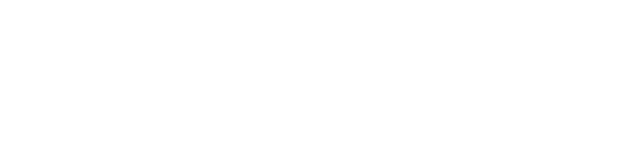
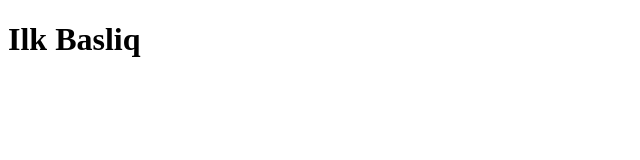
Before and after one commit to Fo1zy/git-ders, a plain HTML site: page index.html in a window 1280 px wide. Shown: the whole page, without its empty margins (0-640 px from the left). Drawn offline with Linux system fonts and the light colour scheme.

Commit message:
Basliq elave etdim

```diff
--- a/index.html
+++ b/index.html
@@ -6,6 +6,6 @@
     <title>Document</title>
 </head>
 <body>
-
+    <h1>Ilk Basliq</h1>
 </body>
 </html>
```
